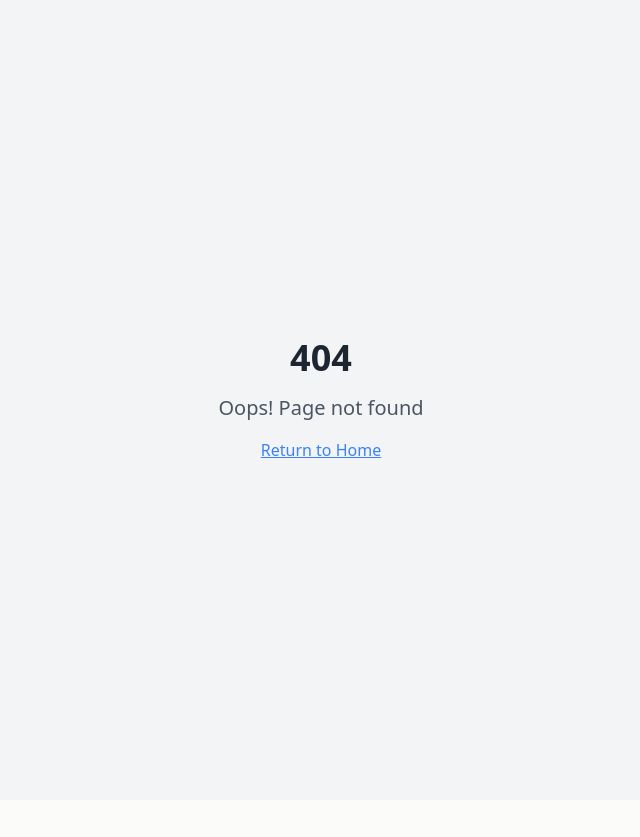
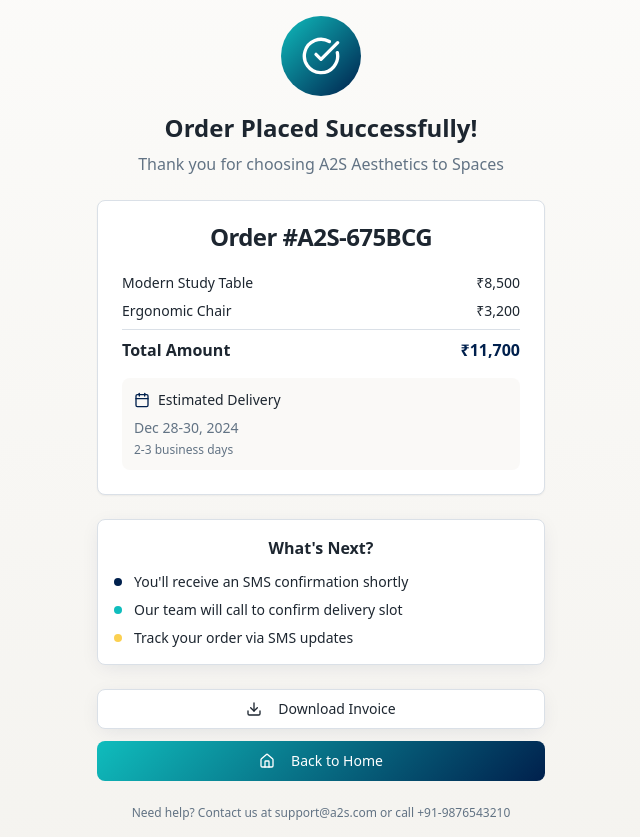
Before and after one commit to Asha0509/A2S_prototype, a React (Vite) app: page /order-success in a window 1280 px wide. Before the commit this address had no page. Shown: the whole page, without its empty margins (319-959 px from the left). Before the commit the page ends 800 px from the top, so only its background shows below. Built offline with nearby package versions, Linux system fonts and the light colour scheme.

Commit message:
Add thank you page
Add a thank you page after payment is completed.

```diff
--- a/src/App.tsx
+++ b/src/App.tsx
@@ -4,6 +4,7 @@ import { TooltipProvider } from "@/components/ui/tooltip";
 import { QueryClient, QueryClientProvider } from "@tanstack/react-query";
 import { BrowserRouter, Routes, Route } from "react-router-dom";
 import Index from "./pages/Index";
+import OrderSuccess from "./pages/OrderSuccess";
 import NotFound from "./pages/NotFound";
 
 const queryClient = new QueryClient();
@@ -16,6 +17,7 @@ const App = () => (
       <BrowserRouter>
         <Routes>
           <Route path="/" element={<Index />} />
+          <Route path="/order-success" element={<OrderSuccess />} />
           {/* ADD ALL CUSTOM ROUTES ABOVE THE CATCH-ALL "*" ROUTE */}
           <Route path="*" element={<NotFound />} />
         </Routes>
--- a/src/components/CheckoutScreen.tsx
+++ b/src/components/CheckoutScreen.tsx
@@ -82,7 +82,8 @@ export const CheckoutScreen: React.FC<CheckoutScreenProps> = ({ onNavigate }) =>
     // Simulate payment processing
     setTimeout(() => {
       setIsProcessing(false);
-      // Navigate to success screen or show success message
+      // Navigate to success screen
+      window.location.href = '/order-success';
     }, 3000);
   };
 
--- /dev/null
+++ b/src/pages/OrderSuccess.tsx
@@ -0,0 +1,116 @@
+import React from 'react';
+import { Button } from '@/components/ui/button';
+import { Card, CardContent, CardHeader, CardTitle } from '@/components/ui/card';
+import { CheckCircle, Home, Download, Calendar } from 'lucide-react';
+import { useNavigate } from 'react-router-dom';
+
+const OrderSuccess = () => {
+  const navigate = useNavigate();
+
+  const orderDetails = {
+    orderNumber: 'A2S-' + Math.random().toString(36).substring(2, 8).toUpperCase(),
+    items: [
+      { name: 'Modern Study Table', price: 8500 },
+      { name: 'Ergonomic Chair', price: 3200 }
+    ],
+    total: 11700,
+    deliveryDate: 'Dec 28-30, 2024',
+    estimatedTime: '2-3 business days'
+  };
+
+  return (
+    <div className="min-h-screen bg-gradient-surface flex flex-col items-center justify-center p-4">
+      <div className="w-full max-w-md space-y-6">
+        {/* Success Icon */}
+        <div className="text-center">
+          <div className="w-20 h-20 rounded-full bg-gradient-primary flex items-center justify-center mx-auto mb-4">
+            <CheckCircle className="w-10 h-10 text-white" />
+          </div>
+          <h1 className="text-2xl font-bold text-foreground mb-2">Order Placed Successfully!</h1>
+          <p className="text-muted-foreground">Thank you for choosing A2S Aesthetics to Spaces</p>
+        </div>
+
+        {/* Order Details */}
+        <Card className="shadow-medium">
+          <CardHeader>
+            <CardTitle className="text-center">Order #{orderDetails.orderNumber}</CardTitle>
+          </CardHeader>
+          <CardContent className="space-y-4">
+            {/* Items */}
+            <div className="space-y-2">
+              {orderDetails.items.map((item, index) => (
+                <div key={index} className="flex justify-between text-sm">
+                  <span>{item.name}</span>
+                  <span>₹{item.price.toLocaleString('en-IN')}</span>
+                </div>
+              ))}
+              <div className="border-t pt-2 flex justify-between font-semibold">
+                <span>Total Amount</span>
+                <span className="text-primary">₹{orderDetails.total.toLocaleString('en-IN')}</span>
+              </div>
+            </div>
+
+            {/* Delivery Info */}
+            <div className="bg-secondary/50 rounded-lg p-3">
+              <div className="flex items-center space-x-2 mb-2">
+                <Calendar className="w-4 h-4 text-primary" />
+                <span className="font-medium text-sm">Estimated Delivery</span>
+              </div>
+              <p className="text-sm text-muted-foreground">{orderDetails.deliveryDate}</p>
+              <p className="text-xs text-muted-foreground mt-1">{orderDetails.estimatedTime}</p>
+            </div>
+          </CardContent>
+        </Card>
+
+        {/* Next Steps */}
+        <Card className="shadow-soft">
+          <CardContent className="p-4 space-y-3">
+            <h3 className="font-semibold text-center mb-3">What's Next?</h3>
+            <div className="space-y-2 text-sm">
+              <div className="flex items-center space-x-3">
+                <div className="w-2 h-2 rounded-full bg-primary"></div>
+                <span>You'll receive an SMS confirmation shortly</span>
+              </div>
+              <div className="flex items-center space-x-3">
+                <div className="w-2 h-2 rounded-full bg-accent-teal"></div>
+                <span>Our team will call to confirm delivery slot</span>
+              </div>
+              <div className="flex items-center space-x-3">
+                <div className="w-2 h-2 rounded-full bg-accent-amber"></div>
+                <span>Track your order via SMS updates</span>
+              </div>
+            </div>
+          </CardContent>
+        </Card>
+
+        {/* Action Buttons */}
+        <div className="space-y-3">
+          <Button
+            variant="outline"
+            className="w-full"
+            onClick={() => {/* Add download invoice logic */}}
+          >
+            <Download className="w-4 h-4 mr-2" />
+            Download Invoice
+          </Button>
+
+          <Button
+            variant="gradient"
+            className="w-full"
+            onClick={() => navigate('/')}
+          >
+            <Home className="w-4 h-4 mr-2" />
+            Back to Home
+          </Button>
+        </div>
+
+        {/* Support Info */}
+        <div className="text-center text-xs text-muted-foreground">
+          <p>Need help? Contact us at support@a2s.com or call +91-9876543210</p>
+        </div>
+      </div>
+    </div>
+  );
+};
+
+export default OrderSuccess;
```
